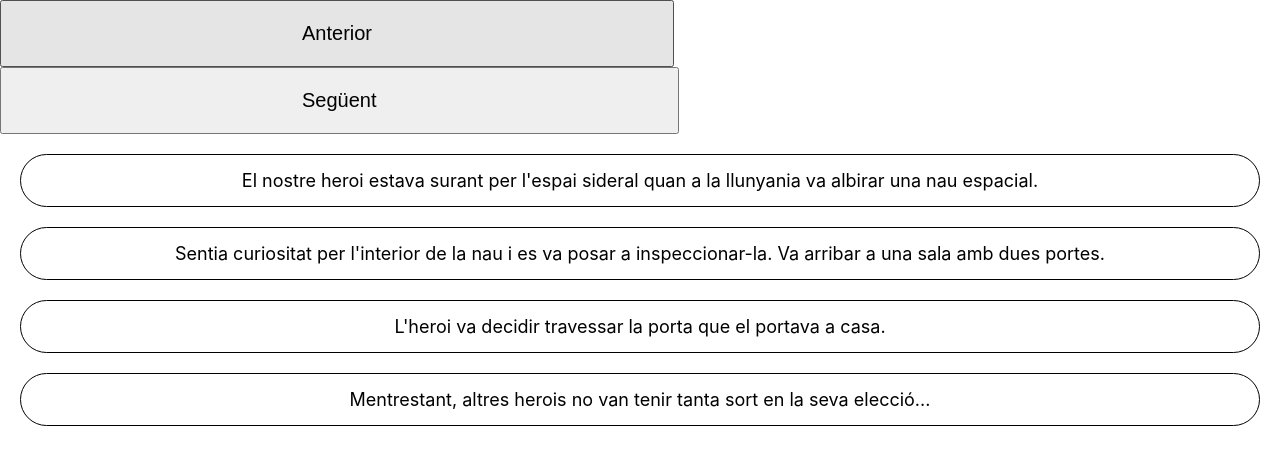
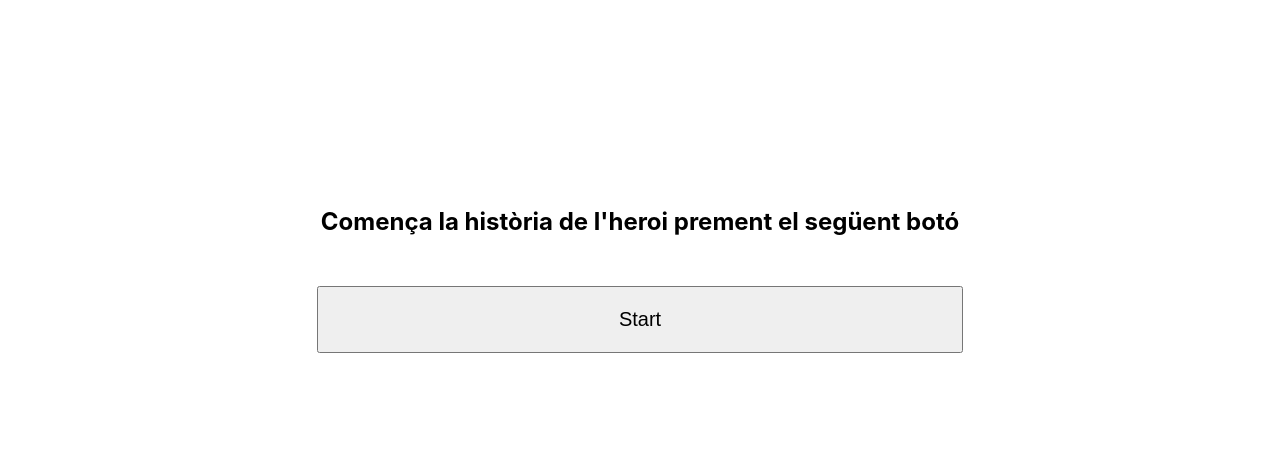
Before and after one commit to EvaGonz84/IT-Academy-Sprint-6, a React (Create React App) app: page / in a window 1280 px wide. Shown: the top 464 px of the page. Built offline with nearby package versions, Linux system fonts and the light colour scheme.

Commit message:
exercise5

```diff
--- a/src/App.css
+++ b/src/App.css
@@ -0,0 +1,9 @@
+.start {
+  height: 500px;
+  margin :20px;
+  display: flex;
+  flex-direction: column;
+  justify-content: center;
+  align-items: center;
+  gap: 30px;
+}
--- a/src/App.js
+++ b/src/App.js
@@ -1,15 +1,25 @@
 import "./App.css";
 import Escena from "./components/escena/Escena.js";
-// import { Button } from "./styled";
-// import { useState } from "react";
+import { useState } from "react";
+import { Button } from "./styled.js";
 
 function App() {
+  const [click, setClick] = useState(true);
 
+  const handleClick = () => {
+    setClick(false);
+  };
   return (
     <div className="App">
-      {/* <Button onClick={previousText}>Anterior</Button>
-      <Button onClick={nextText}>Següent</Button> */}
-      <Escena />
+      {click ? (
+        <div className="start">
+      <h2 className="title">Comença la història de l'heroi prement el següent botó</h2><Button onClick={ handleClick }>Start</Button>
+        </div>
+      ) : (
+        <div>
+          <Escena />
+        </div>
+      )}
     </div>
   );
 }
```
Also changed, not shown: src/styled.js (line endings or trailing spaces).
